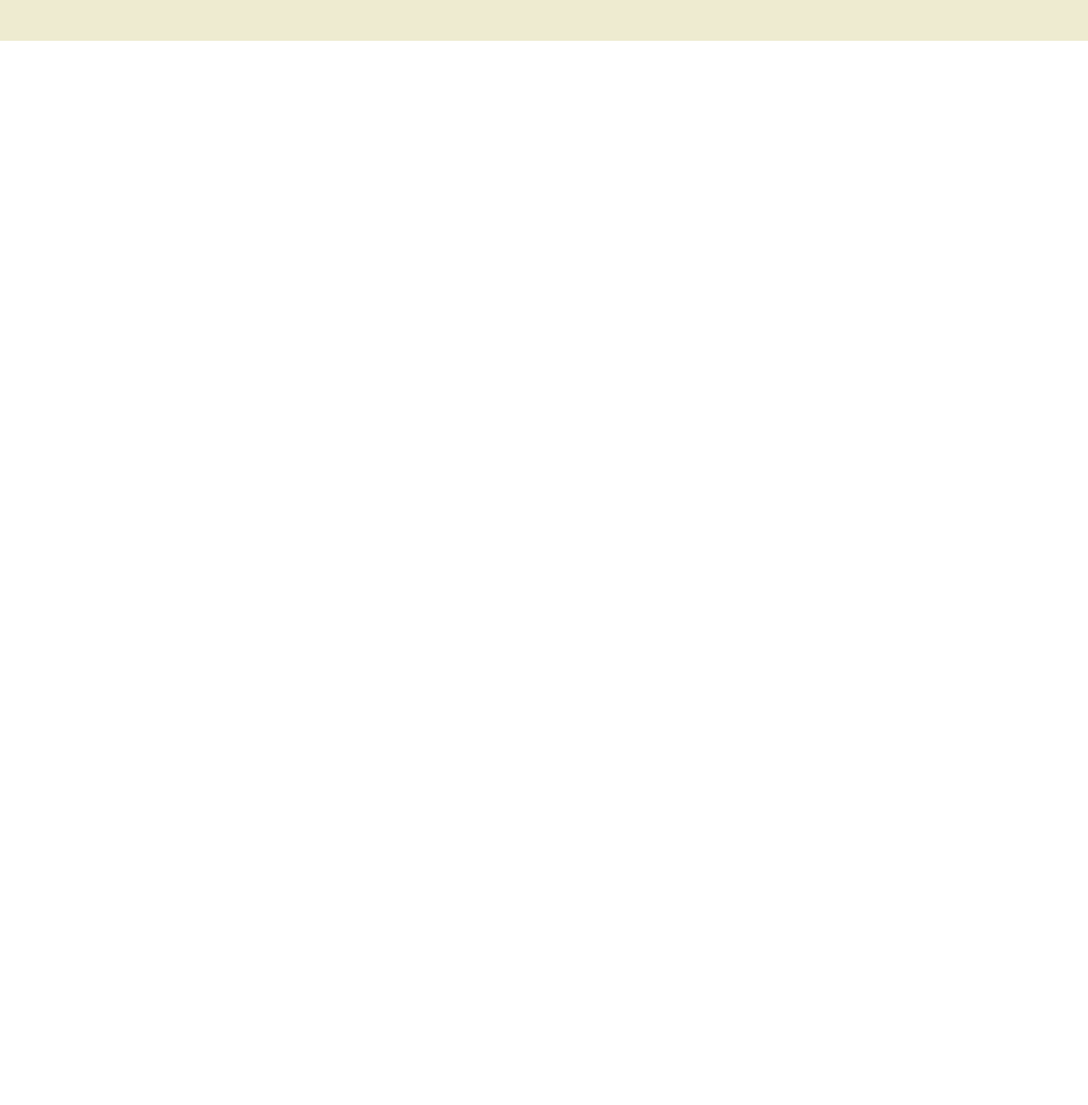
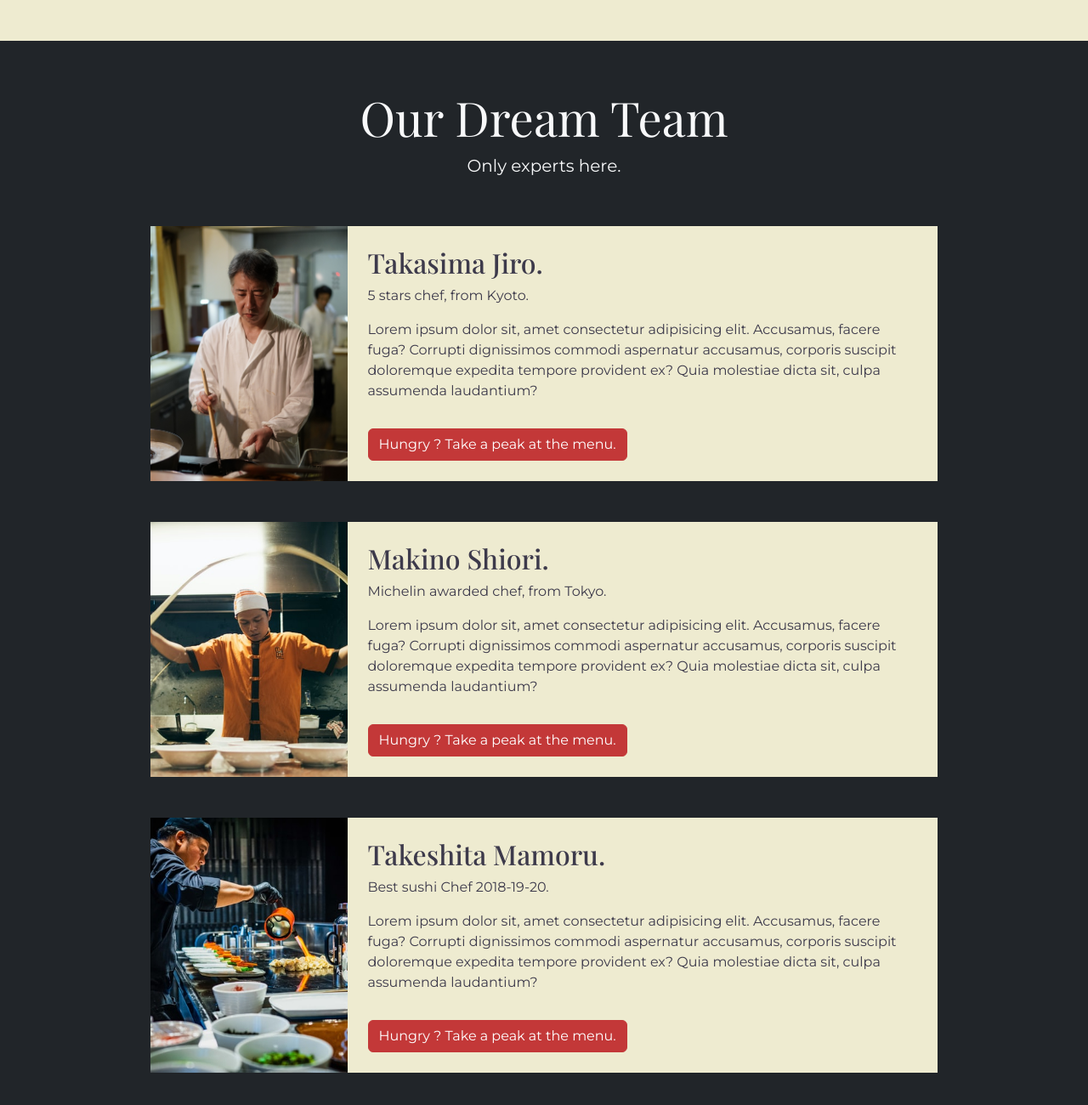
Before and after one commit to Ponifty/bootstrap-restaurant-website, a website: page index.html in a window 1280 px wide. Shown: the part 1357-2657 px from the top of the page at 85% size. Before the commit the page ends 1405 px from the top, so only its background shows below. Drawn offline with nearby package versions, Linux system fonts and the light colour scheme.

Commit message:
✨Team section

```diff
--- a/index.html
+++ b/index.html
@@ -92,6 +92,7 @@
                 </div>
               </div>
             </div>
+
             <div>
               <div class="card text-light">
                 <img
@@ -109,6 +110,7 @@
                 </div>
               </div>
             </div>
+
             <div>
               <div class="card text-light">
                 <img
@@ -129,6 +131,126 @@
           </div>
         </div>
       </section>
+
+      <!-- Team section -->
+      <section class="bg-dark p-1 p-sm-3 p-md-5">
+        <div class="container pb-5">
+          <h2 class="playfair-font text-center mt-4 mt-sm-2 display-4">
+            Our Dream Team
+          </h2>
+          <p class="text-center mb-0 mb-sm-2 fs-5">Only experts here.</p>
+
+          <div class="row">
+            <div class="col-12 col-lg-10 mx-auto">
+              <div
+                class="row g-0 flex-column flex-md-row bg-custom-beige rounded-start mt-5"
+              >
+                <div class="col-12 col-md-3">
+                  <img
+                    src="assets/images/chef-1.jpg"
+                    alt="japanese chef 1"
+                    class="object-cover object-pos-top w-100 h-300 d-block mx-auto"
+                  />
+                </div>
+                <div class="col-12 col-md-9">
+                  <div
+                    class="p-4 h-100 text-dark-1 rounded-end d-flex flex-column"
+                  >
+                    <div>
+                      <h3 class="playfair-font fs-2">Takasima Jiro.</h3>
+                      <p>5 stars chef, from Kyoto.</p>
+                      <p>
+                        Lorem ipsum dolor sit, amet consectetur adipisicing
+                        elit. Accusamus, facere fuga? Corrupti dignissimos
+                        commodi aspernatur accusamus, corporis suscipit
+                        doloremque expedita tempore provident ex? Quia molestiae
+                        dicta sit, culpa assumenda laudantium?
+                      </p>
+                    </div>
+                    <div class="mt-auto">
+                      <a href="./menu.html" class="btn btn-shade-red-1"
+                        >Hungry ? Take a peak at the menu.</a
+                      >
+                    </div>
+                  </div>
+                </div>
+              </div>
+            </div>
+
+            <div class="col-12 col-lg-10 mx-auto">
+              <div
+                class="row g-0 flex-column flex-md-row bg-custom-beige rounded-start mt-5"
+              >
+                <div class="col-12 col-md-3">
+                  <img
+                    src="assets/images/chef-2.jpg"
+                    alt="japanese chef 2"
+                    class="object-cover object-pos-top w-100 h-300 mx-auto d-block"
+                  />
+                </div>
+                <div class="col-12 col-md-9">
+                  <div
+                    class="p-4 h-100 text-dark-1 rounded-end d-flex flex-column"
+                  >
+                    <div>
+                      <h3 class="playfair-font fs-2">Makino Shiori.</h3>
+                      <p>Michelin awarded chef, from Tokyo.</p>
+                      <p>
+                        Lorem ipsum dolor sit, amet consectetur adipisicing
+                        elit. Accusamus, facere fuga? Corrupti dignissimos
+                        commodi aspernatur accusamus, corporis suscipit
+                        doloremque expedita tempore provident ex? Quia molestiae
+                        dicta sit, culpa assumenda laudantium?
+                      </p>
+                    </div>
+                    <div class="mt-auto">
+                      <a href="./menu.html" class="btn btn-shade-red-1"
+                        >Hungry ? Take a peak at the menu.</a
+                      >
+                    </div>
+                  </div>
+                </div>
+              </div>
+            </div>
+
+            <div class="col-12 col-lg-10 mx-auto">
+              <div
+                class="row g-0 flex-column flex-md-row bg-custom-beige rounded-start mt-5"
+              >
+                <div class="col-12 col-md-3">
+                  <img
+                    src="assets/images/chef-3.jpg"
+                    alt="japanese chef 3"
+                    class="object-cover object-pos-top w-100 h-300 mv-auto d-block"
+                  />
+                </div>
+                <div class="col-12 col-md-9">
+                  <div
+                    class="p-4 h-100 text-dark-1 rounded-end d-flex flex-column"
+                  >
+                    <div>
+                      <h3 class="playfair-font fs-2">Takeshita Mamoru.</h3>
+                      <p>Best sushi Chef 2018-19-20.</p>
+                      <p>
+                        Lorem ipsum dolor sit, amet consectetur adipisicing
+                        elit. Accusamus, facere fuga? Corrupti dignissimos
+                        commodi aspernatur accusamus, corporis suscipit
+                        doloremque expedita tempore provident ex? Quia molestiae
+                        dicta sit, culpa assumenda laudantium?
+                      </p>
+                    </div>
+                    <div class="mt-auto">
+                      <a href="./menu.html" class="btn btn-shade-red-1"
+                        >Hungry ? Take a peak at the menu.</a
+                      >
+                    </div>
+                  </div>
+                </div>
+              </div>
+            </div>
+          </div>
+        </div>
+      </section>
     </main>
   </body>
 </html>
--- a/scss/_custom.scss
+++ b/scss/_custom.scss
@@ -69,3 +69,14 @@ $font-family-base: Montserrat, sans-serif;
     display: none;
   }
 }
+
+//********************************************//
+// Team section main page
+
+.object-cover {
+  object-fit: cover;
+}
+
+.object-pos-top {
+  object-position: 50% 30%;
+}
--- a/scss/_utilities.scss
+++ b/scss/_utilities.scss
@@ -0,0 +1,17 @@
+$utilities: (
+  "height":
+    map-merge(
+      map-get($utilities, "height"),
+      (
+        values:
+          map-merge(
+            map-get(map-get($utilities, "height"), "values"),
+            (
+              300: 300px,
+              400: 400px,
+              750: 750px,
+            )
+          ),
+      )
+    ),
+);
```
Also changed, not shown: styles/raw/style.css, 1 other file.
